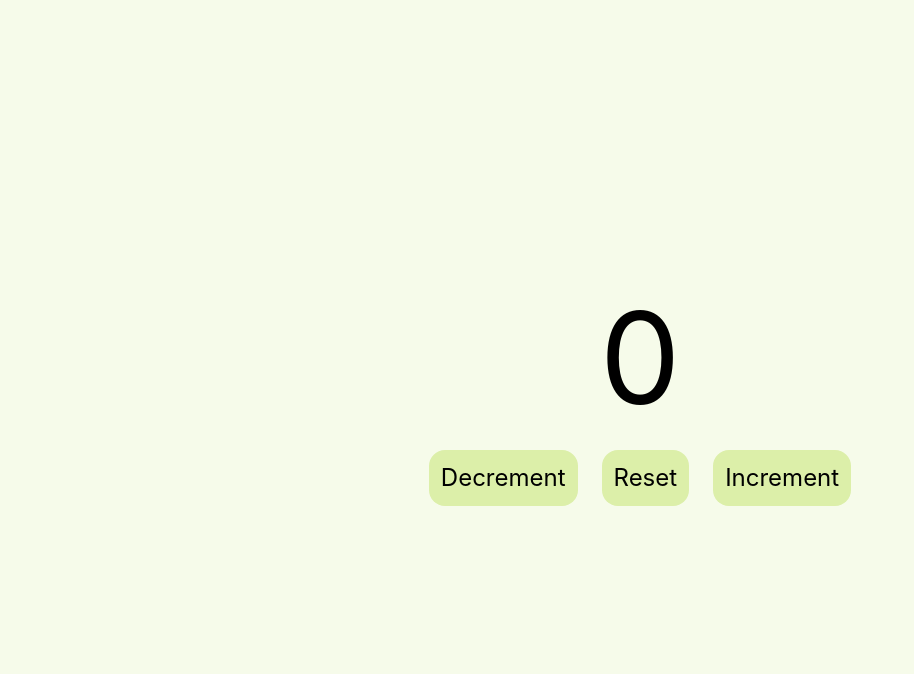
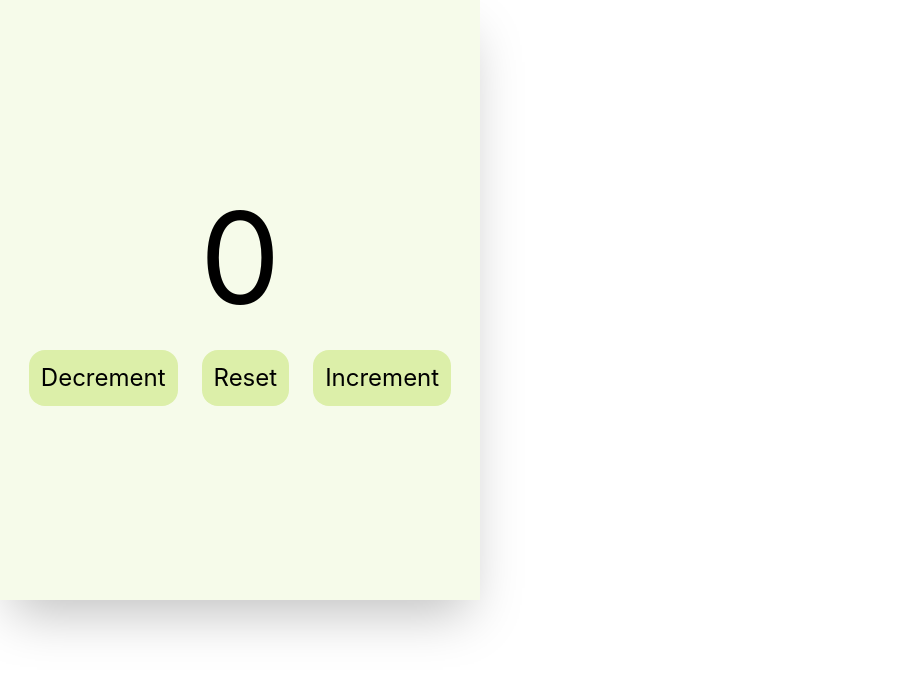
Before and after one commit to md-shaddat-shorav-seyam/projects-brocode, a React (Vite) app: page / in a window 1280 px wide. Shown: the top 674 px of the page, without its empty margins (0-914 px from the left). Built offline with nearby package versions, Linux system fonts and the light colour scheme.

Commit message:
count as full component

```diff
--- a/src/component/useStatehook/Count.jsx
+++ b/src/component/useStatehook/Count.jsx
@@ -4,7 +4,7 @@ export function Count() {
   const [c, setC] = useState(0);
 
   return (
-    <div className="h-screen w-screen flex flex-col justify-center items-center bg-[#F6FBEA]">
+    <div className="h-150 w-120 rounded-1xl shadow-2xl flex flex-col justify-center items-center bg-[#F6FBEA]">
       <h1 className="text-9xl">{c}</h1>
       <div className="flex flex-row gap-6 mt-7  ">
 
```
